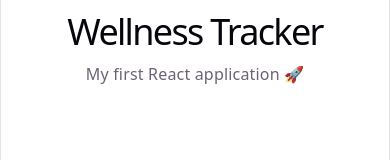
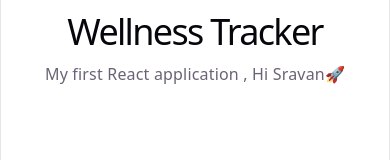
Before and after one commit to sravansamudrala/wellness-tracker, a React (Vite) app: page / in a window 390 px wide. Shown: the top 160 px of the page. Built offline with nearby package versions, Linux system fonts and the light colour scheme.

Commit message:
test iphone

```diff
--- a/src/App.tsx
+++ b/src/App.tsx
@@ -2,7 +2,7 @@ function App() {
   return (
     <div>
       <h1>Wellness Tracker</h1>
-      <p>My first React application 🚀</p>
+      <p>My first React application  , Hi Sravan🚀</p>
     </div>
   );
 }
```
